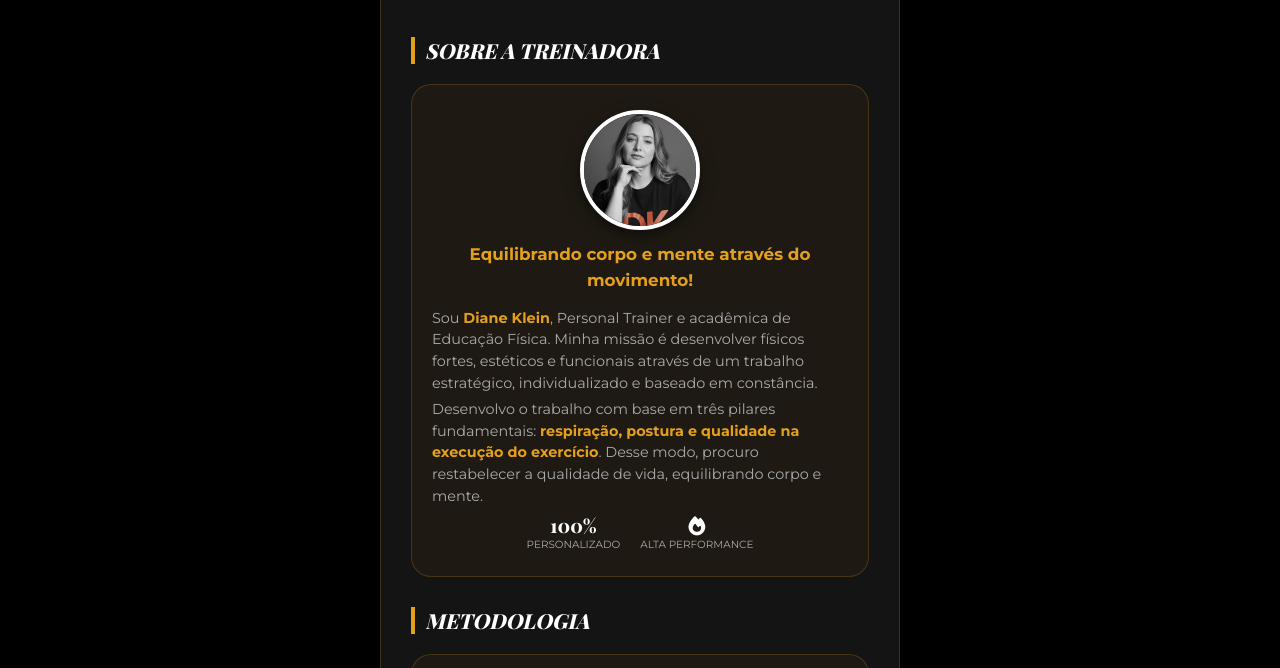
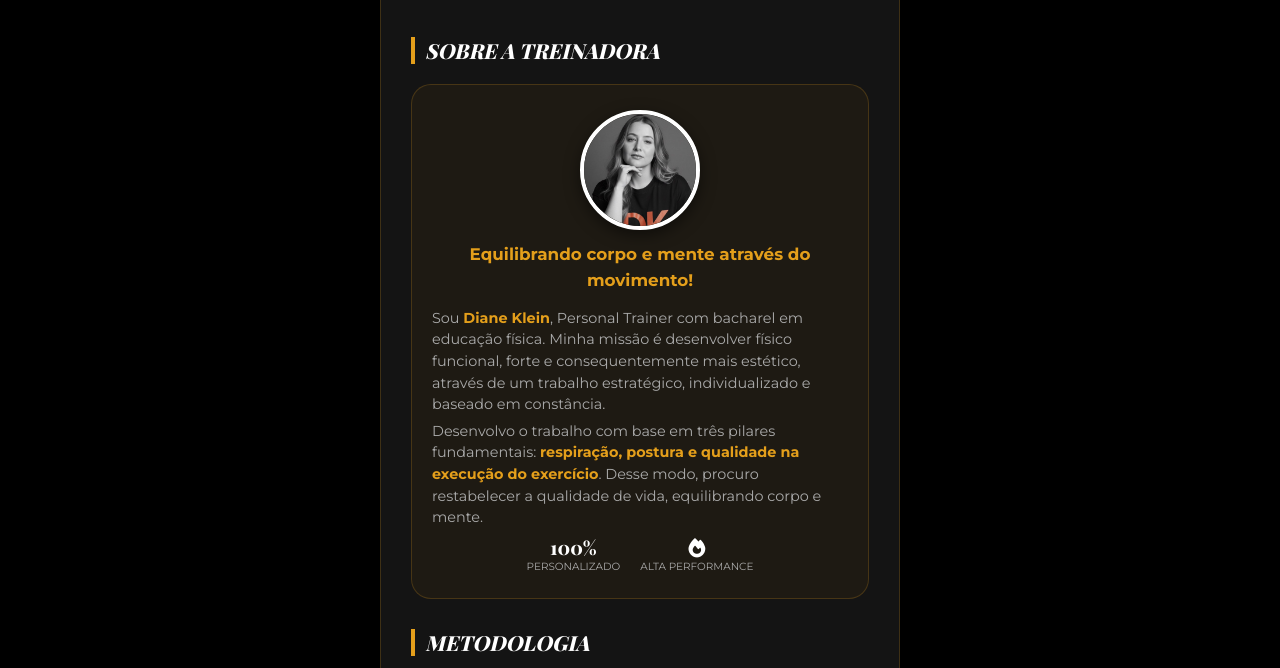
Before and after one commit to Lcoutinho22/diane.klein.personal, a plain HTML site: page index.html in a window 1280 px wide. Shown: the part 432-1100 px from the top of the page. Drawn offline with nearby package versions, Linux system fonts and the light colour scheme; a web font is replaced by a local one.

Commit message:
Add files via upload

```diff
--- a/index.html
+++ b/index.html
@@ -86,7 +86,7 @@
                         Equilibrando corpo e mente através do movimento!
                     </p>
                     <p class="about-text" data-i18n="about_p1">
-                        Sou <span class="about-highlight">Diane Klein</span>, Personal Trainer e acadêmica de Educação Física. Minha missão é desenvolver físicos fortes, estéticos e funcionais através de um trabalho estratégico, individualizado e baseado em constância.
+                        Sou <span class="about-highlight">Diane Klein</span>, Personal Trainer com bacharel em educação física. Minha missão é desenvolver físico funcional, forte e consequentemente mais estético, através de um trabalho estratégico, individualizado e baseado em constância.
                     </p>
                     <p class="about-text" data-i18n="about_p2">
                         Desenvolvo o trabalho com base em três pilares fundamentais: <span class="about-highlight">respiração, postura e qualidade na execução do exercício</span>. Desse modo, procuro restabelecer a qualidade de vida, equilibrando corpo e mente.
--- a/js/script.js
+++ b/js/script.js
@@ -78,7 +78,7 @@
                 btn_services: "Ver Serviços",
                 about_title: "Sobre a Treinadora",
                 about_subtitle: "Equilibrando corpo e mente através do movimento!",
-                about_p1: "Sou <span class='about-highlight'>Diane Klein</span>, Personal Trainer e acadêmica de Educação Física. Minha missão é desenvolver físicos fortes, estéticos e funcionais através de um trabalho estratégico, individualizado e baseado em constância.",
+                about_p1: "Sou <span class='about-highlight'>Diane Klein</span>, Personal Trainer com bacharel em educação física. Minha missão é desenvolver físico funcional, forte e consequentemente mais estético, através de um trabalho estratégico, individualizado e baseado em constância.",
                 about_p2: "Desenvolvo o trabalho com base em três pilares fundamentais: <span class='about-highlight'>respiração, postura e qualidade na execução do exercício</span>. Desse modo, procuro restabelecer a qualidade de vida, equilibrando corpo e mente.",
                 stat_custom: "Personalizado",
                 stat_perf: "Alta Performance",
@@ -153,7 +153,7 @@
                 btn_services: "See Services",
                 about_title: "About the Trainer",
                 about_subtitle: "Balancing body and mind through movement!",
-                about_p1: "I am <span class='about-highlight'>Diane Klein</span>, Personal Trainer and Physical Education student. My mission is to develop strong, aesthetic, and functional physiques through strategic, individualized work based on consistency.",
+                about_p1: "I am <span class='about-highlight'>Diane Klein</span>, Personal Trainer with a bachelor's degree in physical education. My mission is to develop a functional, strong, and consequently more aesthetic physique through strategic, individualized work based on consistency.",
                 about_p2: "I base my work on three fundamental pillars: <span class='about-highlight'>breathing, posture, and quality of exercise execution</span>. In this way, I seek to restore quality of life, balancing body and mind.",
                 stat_custom: "Customized",
                 stat_perf: "High Performance",
@@ -228,7 +228,7 @@
                 btn_services: "Ver Servicios",
                 about_title: "Sobre la Entrenadora",
                 about_subtitle: "¡Equilibrando cuerpo y mente a través del movimiento!",
-                about_p1: "Soy <span class='about-highlight'>Diane Klein</span>, Entrenadora Personal y estudiante de Educación Física. Mi misión es desarrollar físicos fuertes, estéticos y funcionales a través de un trabajo estratégico, individualizado y basado en la constancia.",
+                about_p1: "Soy <span class='about-highlight'>Diane Klein</span>, Entrenadora Personal con licenciatura en educación física. Mi misión es desarrollar un físico funcional, fuerte y, en consecuencia, más estético a través de un trabajo estratégico, individualizado y basado en la constancia.",
                 about_p2: "Baso mi trabajo en tres pilares fundamentales: <span class='about-highlight'>respiración, postura y calidad de ejecución del ejercicio</span>. De esta manera, busco restaurar la calidad de vida, equilibrando cuerpo y mente.",
                 stat_custom: "Personalizado",
                 stat_perf: "Alto Rendimiento",
```
